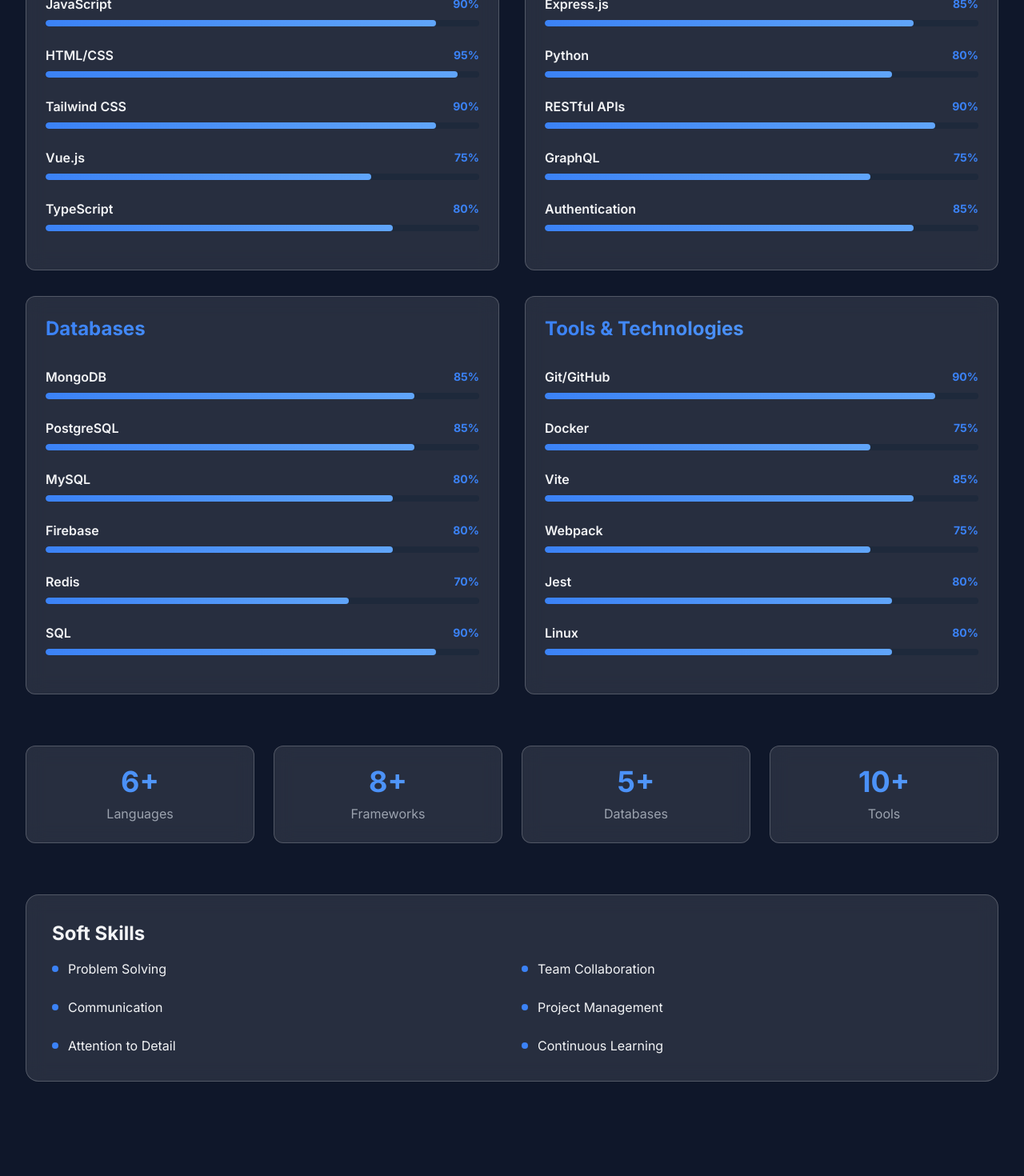
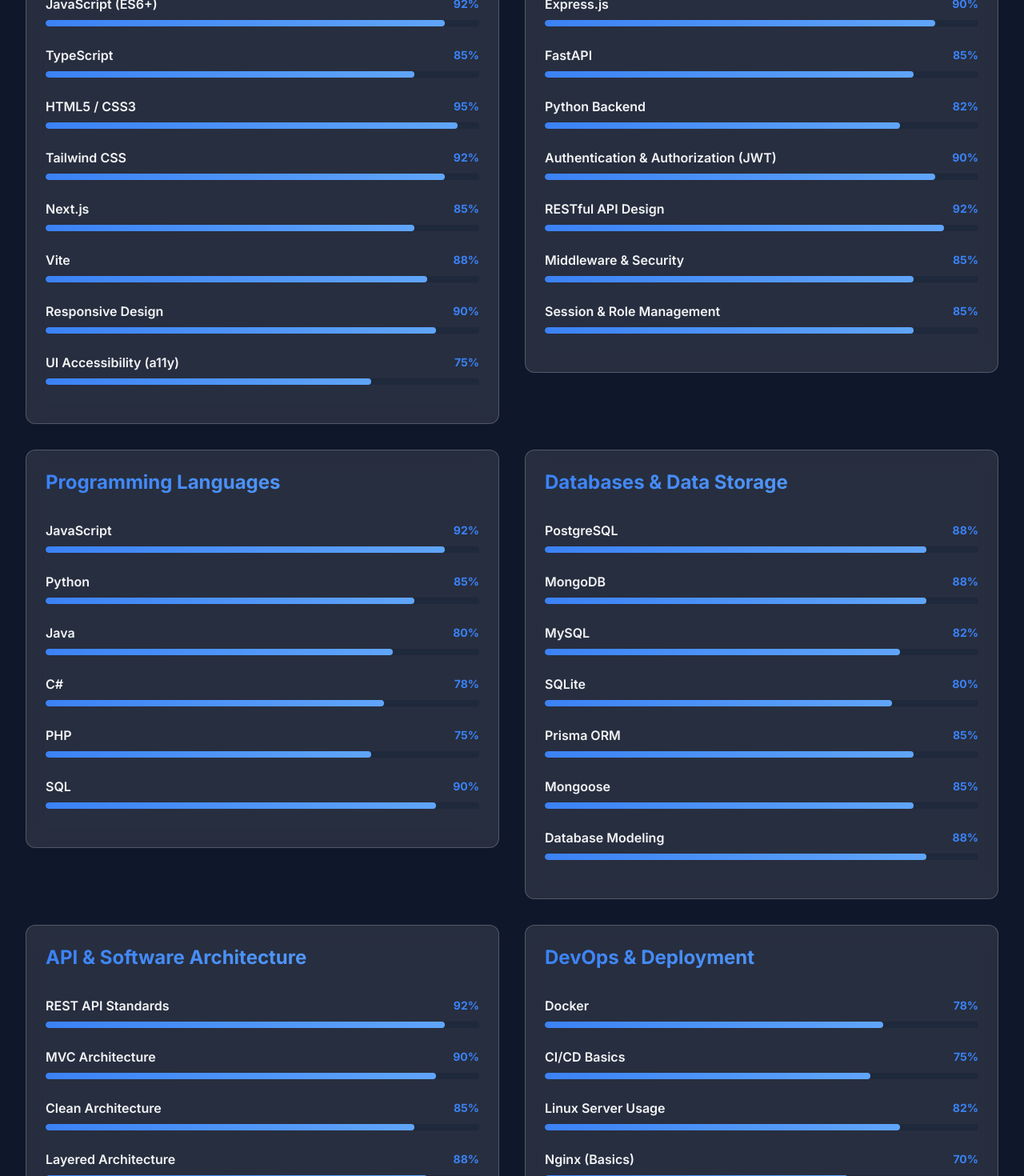
Before and after one commit to yosiefdagnachew/new-porfolio, a React (Vite) app: page /skills in a window 1280 px wide. Shown: the part 380-1850 px from the top of the page at 80% size. Built offline with nearby package versions, Linux system fonts and the light colour scheme.

Commit message:
Some real modification

```diff
--- a/src/pages/Projects.jsx
+++ b/src/pages/Projects.jsx
@@ -11,70 +11,114 @@
   const projects = [
   {
     id: 1,
-      title: 'E-Commerce Platform',
-      description: 'A full-stack e-commerce platform with product catalog, shopping cart, and payment integration.',
+    title: 'Project Management Web App',
+    description:
+      'A comprehensive web application built for managing tasks, teams, and communication using a modern full-stack architecture.',
     category: 'fullstack',
-      technologies: ['React', 'Node.js', 'MongoDB', 'Stripe'],
-      image: '🛍️',
-      github: 'https://github.com',
-      live: 'https://example.com',
+    technologies: ['React', 'Node.js', 'Express','Web Socket','JWT', 'Passport.Js', 'MongoDB'],
+    image: '📋',
+    github: 'https://github.com/yosiefdagnachew/project-management',
+    live: '',
     featured: true
   },
  {
     id: 2,
-      title: 'Task Management App',
-      description: 'A collaborative task management application with real-time updates and team features.',
-      category: 'frontend',
-      technologies: ['React', 'Firebase', 'Tailwind CSS'],
-      image: '✓',
-      github: 'https://github.com',
-      live: 'https://example.com',
+    title: 'Fixed Asset Management System',
+    description:
+      'A system for tracking fixed assets, maintenance schedules, and inventory using modern development practices.',
+    category: 'fullstack',
+    technologies: ['Next js','React','TypeScript','TailwindCSS','PostgreSQL','PrismaORM','NextAuth.js','Zod'],
+    image: '🏗️',
+    github: 'https://github.com/yosiefdagnachew/Fixed-asset-management-system',
+    live: '',
+    featured: false
+  },
+
+  {
+  id: 3,
+  title: 'Task Scheduler System',
+  description:
+    'A comprehensive and auditable task scheduling system designed to fairly assign operational tasks with configurable rules, audit trails, and an interactive web interface.',
+  category: 'fullstack',
+  technologies: ['React','FastAPI','Python','PostgreSQL','REST API','TailwindCSS'],
+  image: '⏱️',
+  github: 'https://github.com/yosiefdagnachew/task-scheduler',
+  live: '',
   featured: true
 },
 {
-      id: 3,
-      title: 'Weather Dashboard',
-      description: 'A weather application that displays real-time weather data with beautiful visualizations.',
-      category: 'frontend',
-      technologies: ['React', 'API Integration', 'Chart.js'],
-      image: '🌤️',
-      github: 'https://github.com',
-      live: 'https://example.com',
-      featured: false
-    },
-    {
     id: 4,
-      title: 'Blog API',
-      description: 'RESTful API for a blogging platform with authentication and content management.',
-      category: 'backend',
-      technologies: ['Node.js', 'Express', 'PostgreSQL', 'JWT'],
-      image: '📝',
-      github: 'https://github.com',
-      live: 'https://example.com',
+    title: 'Student Attendance Management',
+    description:
+      'A student attendance system project implemented in C#/CSS/HTML/JavaScript, serving as an educational CMS prototype.',
+    category: 'fullstack',
+    technologies: ['C#','ASP.NET MVC','Entity Framework','HTML', 'CSS', 'JavaScript','F#','SQL Server' ],
+    image: '🧑‍🎓',
+    github: 'https://github.com/yosiefdagnachew/Student-Attendance-Management',
+    live: '',
     featured: false
   },
   {
   id: 5,
-      title: 'Social Media Dashboard',
-      description: 'Dashboard for managing multiple social media accounts with analytics and scheduling.',
+  title: 'Sorting Visualizer (Java GUI)',
+  description:
+    'A Java-based graphical application that visually demonstrates how different sorting algorithms work step by step, providing an interactive and educational learning experience.',
+  category: 'algorithm-and-data-structure',
+  technologies: ['Java', 'Java Swing','Bubble Sort','Selection Sort','Insertion Sort','Merge Sort','Quick Sort','Heap Sort'],
+  image: '📊',
+  github: 'https://github.com/yosiefdagnachew/sorting-visualizer',
+  live: '',
+  featured: false
+},
+  {
+    id: 6,
+    title: 'Library Management System',
+    description:
+      'A PHP-based library management system with user authentication, book tracking, and member management features.',
     category: 'fullstack',
-      technologies: ['React', 'Node.js', 'MySQL', 'Chart.js'],
-      image: '📊',
-      github: 'https://github.com',
-      live: 'https://example.com',
+    technologies: ['PHP', 'MySQL', 'CSS', 'JavaScript','HTML'],
+    image: '📚',
+    github: 'https://github.com/yosiefdagnachew/Library_management_system',
+    live: '',
+    featured: false
+  },
+  {
+    id: 7,
+    title: 'Market Price Prediction',
+    description:
+      'A machine learning project using Python to predict market prices through data preprocessing, modeling, and visualization.',
+    category: 'data-science',
+    technologies: ['Python', 'numpy', 'pandas', 'matplotlib', 'seaborn', 'Scikit-Learn', 'Jupyter Notebook',],
+    image: '📈',
+    github: 'https://github.com/yosiefdagnachew/Python-final-project',
+    live: '',
     featured: true
   },
   {
-      id: 6,
-      title: 'Chat Application',
-      description: 'Real-time chat application with user authentication and message history.',
-      category: 'fullstack',
-      technologies: ['React', 'Socket.io', 'Node.js', 'MongoDB'],
-      image: '💬',
-      github: 'https://github.com',
-      live: 'https://example.com',
+    id: 8,
+    title: 'Personal Portfolio Website',
+    description:
+      'Source code for a personal portfolio website showcasing skills, education, and projects built with HTML, CSS, and JavaScript.',
+    category: 'frontend',
+    technologies: ['React', 'TailwindCSS', 'Vite', 'JavaScript'],
+    image: '🌐',
+    github: 'https://github.com/yosiefdagnachew/PORTFOLIO-YOSIEF',
+    live: '',
+    featured: true
+  },
+  {
+  id: 9,
+  title: 'Book Review REST API',
+  description:
+    'A scalable RESTful backend service built with Node.js and Express for managing books, user reviews, and ratings. The API supports authentication, authorization, structured CRUD operations, and clean architectural separation following backend best practices.',
+  category: 'backend',
+  technologies: ['Node.js','Express.js','MongoDB','Mongoose','JWT','REST API','Postman'],
+  image: '📚',
+  github: 'https://github.com/yosiefdagnachew/expressBookReviews',
+  live: '',
   featured: false
-    },
+}
+
 ]
 
   const categories = [
@@ -82,6 +126,8 @@
     { id: 'frontend', label: 'Frontend' },
     { id: 'backend', label: 'Backend' },
     { id: 'fullstack', label: 'Full Stack' },
+    { id: 'data-science', label: 'Data Science' },
+    { id: 'algorithm-and-data-structure', label: 'Algorithm & Data Structure' },
   ]
 
   const filteredProjects = activeFilter === 'all'
@@ -141,11 +187,11 @@
         <motion.div
           variants={containerVariants}
           initial="hidden"
-          whileInView="visible"
+          animate="visible"
           className="grid grid-cols-1 md:grid-cols-2 lg:grid-cols-3 gap-8"
         >
           {filteredProjects.map(project => (
-            <motion.div key={project.id} variants={itemVariants}>
+            <motion.div key={project.id} variants={itemVariants} initial="hidden" animate="visible">
               <Card className="h-full flex flex-col">
                 <div className="text-6xl mb-4">{project.image}</div>
                 <h3 className="text-xl font-bold mb-2">{project.title}</h3>
--- a/src/pages/Skills.jsx
+++ b/src/pages/Skills.jsx
@@ -8,47 +8,109 @@
     category: 'Frontend Development',
     skills: [
       { name: 'React', proficiency: 95 },
-        { name: 'JavaScript', proficiency: 90 },
-        { name: 'HTML/CSS', proficiency: 95 },
-        { name: 'Tailwind CSS', proficiency: 90 },
-        { name: 'Vue.js', proficiency: 75 },
-        { name: 'TypeScript', proficiency: 80 },
+      { name: 'JavaScript (ES6+)', proficiency: 92 },
+      { name: 'TypeScript', proficiency: 85 },
+      { name: 'HTML5 / CSS3', proficiency: 95 },
+      { name: 'Tailwind CSS', proficiency: 92 },
+      { name: 'Next.js', proficiency: 85 },
+      { name: 'Vite', proficiency: 88 },
+      { name: 'Responsive Design', proficiency: 90 },
+      { name: 'UI Accessibility (a11y)', proficiency: 75 },
     ]
   },
   {
     category: 'Backend Development',
     skills: [
-        { name: 'Node.js', proficiency: 90 },
-        { name: 'Express.js', proficiency: 85 },
-        { name: 'Python', proficiency: 80 },
-        { name: 'RESTful APIs', proficiency: 90 },
-        { name: 'GraphQL', proficiency: 75 },
-        { name: 'Authentication', proficiency: 85 },
+      { name: 'Node.js', proficiency: 92 },
+      { name: 'Express.js', proficiency: 90 },
+      { name: 'FastAPI', proficiency: 85 },
+      { name: 'Python Backend', proficiency: 82 },
+      { name: 'Authentication & Authorization (JWT)', proficiency: 90 },
+      { name: 'RESTful API Design', proficiency: 92 },
+      { name: 'Middleware & Security', proficiency: 85 },
+      { name: 'Session & Role Management', proficiency: 85 },
     ]
   },
   {
-      category: 'Databases',
+    category: 'Programming Languages',
     skills: [
-        { name: 'MongoDB', proficiency: 85 },
-        { name: 'PostgreSQL', proficiency: 85 },
-        { name: 'MySQL', proficiency: 80 },
-        { name: 'Firebase', proficiency: 80 },
-        { name: 'Redis', proficiency: 70 },
+      { name: 'JavaScript', proficiency: 92 },
+      { name: 'Python', proficiency: 85 },
+      { name: 'Java', proficiency: 80 },
+      { name: 'C#', proficiency: 78 },
+      { name: 'PHP', proficiency: 75 },
       { name: 'SQL', proficiency: 90 },
     ]
   },
   {
-      category: 'Tools & Technologies',
+    category: 'Databases & Data Storage',
     skills: [
-        { name: 'Git/GitHub', proficiency: 90 },
-        { name: 'Docker', proficiency: 75 },
-        { name: 'Vite', proficiency: 85 },
-        { name: 'Webpack', proficiency: 75 },
-        { name: 'Jest', proficiency: 80 },
-        { name: 'Linux', proficiency: 80 },
+      { name: 'PostgreSQL', proficiency: 88 },
+      { name: 'MongoDB', proficiency: 88 },
+      { name: 'MySQL', proficiency: 82 },
+      { name: 'SQLite', proficiency: 80 },
+      { name: 'Prisma ORM', proficiency: 85 },
+      { name: 'Mongoose', proficiency: 85 },
+      { name: 'Database Modeling', proficiency: 88 },
+    ]
+  },
+  {
+    category: 'API & Software Architecture',
+    skills: [
+      { name: 'REST API Standards', proficiency: 92 },
+      { name: 'MVC Architecture', proficiency: 90 },
+      { name: 'Clean Architecture', proficiency: 85 },
+      { name: 'Layered Architecture', proficiency: 88 },
+      { name: 'Error Handling & Logging', proficiency: 90 },
+      { name: 'System Design Basics', proficiency: 80 },
+    ]
+  },
+  {
+    category: 'DevOps & Deployment',
+    skills: [
+      { name: 'Docker', proficiency: 78 },
+      { name: 'CI/CD Basics', proficiency: 75 },
+      { name: 'Linux Server Usage', proficiency: 82 },
+      { name: 'Nginx (Basics)', proficiency: 70 },
+      { name: 'Environment Configuration', proficiency: 85 },
+      { name: 'Cloud Deployment (Render/Vercel)', proficiency: 80 },
+    ]
+  },
+  {
+    category: 'Testing & Quality Assurance',
+    skills: [
+      { name: 'Unit Testing Concepts', proficiency: 80 },
+      { name: 'Jest', proficiency: 78 },
+      { name: 'API Testing (Postman)', proficiency: 90 },
+      { name: 'Debugging', proficiency: 92 },
+      { name: 'Code Review', proficiency: 85 },
+    ]
+  },
+  {
+    category: 'Data Science & Analytics',
+    skills: [
+      { name: 'NumPy', proficiency: 85 },
+      { name: 'Pandas', proficiency: 88 },
+      { name: 'Matplotlib', proficiency: 85 },
+      { name: 'Seaborn', proficiency: 80 },
+      { name: 'Scikit-Learn', proficiency: 78 },
+      { name: 'Data Preprocessing', proficiency: 85 },
+      { name: 'Model Evaluation', proficiency: 80 },
+    ]
+  },
+  {
+    category: 'Tools & Productivity',
+    skills: [
+      { name: 'Git & GitHub', proficiency: 92 },
+      { name: 'GitHub Actions', proficiency: 75 },
+      { name: 'VS Code', proficiency: 95 },
+      { name: 'Postman', proficiency: 90 },
+      { name: 'Figma (Dev Handoff)', proficiency: 70 },
+      { name: 'Agile / Scrum Basics', proficiency: 80 },
     ]
   },
 ]
+
 
   const containerVariants = {
     hidden: { opacity: 0 },
@@ -130,9 +192,9 @@
         >
           {[
             { label: 'Languages', value: '6+' },
-            { label: 'Frameworks', value: '8+' },
-            { label: 'Databases', value: '5+' },
-            { label: 'Tools', value: '10+' },
+            { label: 'Frameworks', value: '10+' },
+            { label: 'Databases', value: '6+' },
+            { label: 'Tools & Platforms', value: '15+' },
           ].map((stat, idx) => (
             <Card key={idx} className="text-center">
               <div className="text-4xl font-bold gradient-text mb-2">
@@ -143,7 +205,7 @@
           ))}
         </motion.div>
 
-        {/* Additional Info */}
+        Additional Info
         <motion.div
           initial={{ opacity: 0, y: 20 }}
           whileInView={{ opacity: 1, y: 0 }}
@@ -153,12 +215,18 @@
           <h3 className="text-2xl font-bold mb-4">Soft Skills</h3>
           <div className="grid grid-cols-1 md:grid-cols-2 gap-6">
             {[
-              'Problem Solving',
-              'Team Collaboration',
-              'Communication',
-              'Project Management',
+                'Problem Solving & Analytical Thinking',
+                'Systematic Debugging',
+                'Clean & Maintainable Code Writing',
+                'Technical Communication',
+                'Team Collaboration & Code Reviews',
+                'Requirement Analysis',
+                'Time Management & Prioritization',
+                'Ownership & Accountability',
+                'Adaptability to New Technologies',
                 'Attention to Detail',
-              'Continuous Learning',
+                'Continuous Learning Mindset',
+                'Documentation & Knowledge Sharing',
           ].map((skill, idx) => (
               <div key={idx} className="flex items-center gap-3">
                 <div className="w-2 h-2 bg-accent rounded-full"></div>
```
Lines whose indentation alone changed are shown as unchanged.
